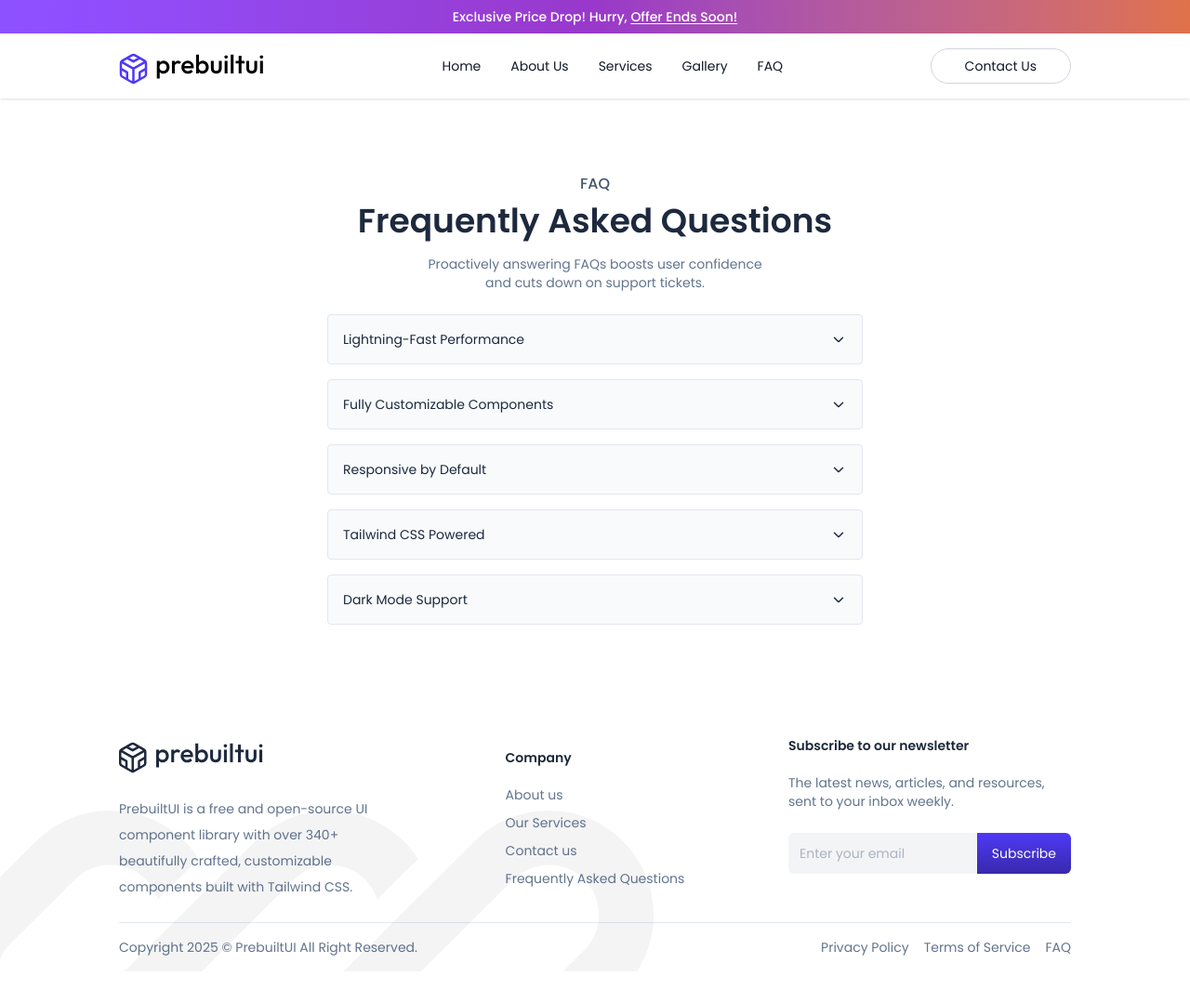
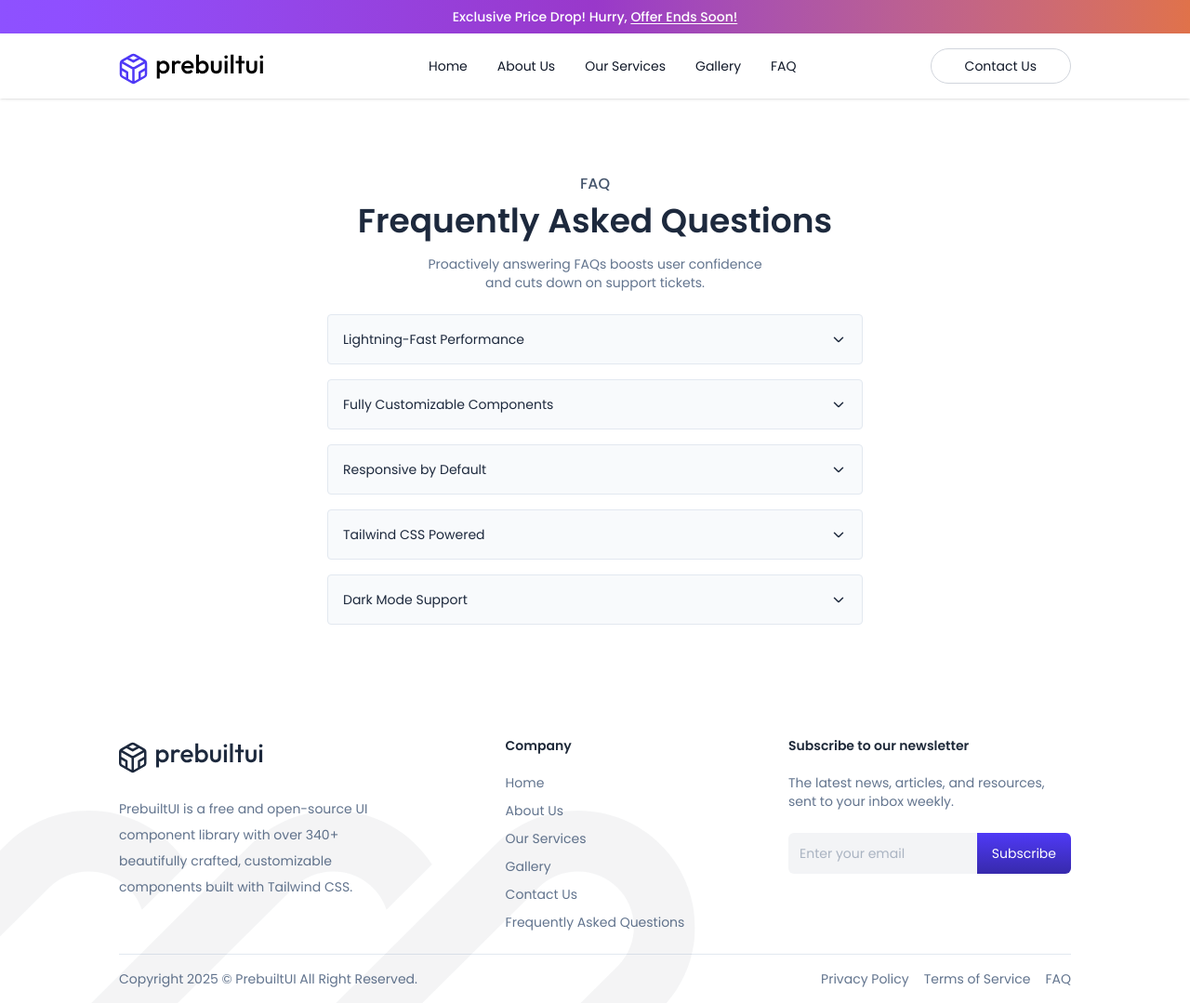
Before and after one commit to templeajuzie/tersotex-web, a Next.js app: page /faq in a window 1280 px wide. Shown: the whole page at 93% size. Before the commit the page ends 1045 px from the top, so only its background shows below. Built offline with nearby package versions, Linux system fonts and the light colour scheme.

Commit message:
feat: Update footer navigation links, enhance gallery component responsiveness, and refine header text and page layout.

```diff
--- a/app/page.tsx
+++ b/app/page.tsx
@@ -13,7 +13,7 @@ export default function Home() {
     <div className="">
       <Header />
       <Hero />
-      <div className="flex flex-col gap-10">
+      <div className="flex flex-col gap-y-10">
         <Brands />
         <ServicesSnipet />
         <GallerySnippet />
--- a/components/Footer.tsx
+++ b/components/Footer.tsx
@@ -60,16 +60,22 @@ const Footer = () => {
         <div className="flex flex-col lg:items-center lg:justify-center">
           <div className="flex flex-col text-sm space-y-2.5">
             <h2 className="font-semibold mb-5 text-gray-800">Company</h2>
-            <Link className="hover:text-slate-600 transition" href="#">
-              About us
+            <Link className="hover:text-slate-600 transition" href="/">
+              Home
             </Link>
-            <Link className="hover:text-slate-600 transition" href="#">
+            <Link className="hover:text-slate-600 transition" href="/about">
+              About Us
+            </Link>
+            <Link className="hover:text-slate-600 transition" href="services">
               Our Services
             </Link>
-            <Link className="hover:text-slate-600 transition" href="#">
-              Contact us
+            <Link className="hover:text-slate-600 transition" href="services">
+              Gallery
             </Link>
-            <Link className="hover:text-slate-600 transition" href="#">
+            <Link className="hover:text-slate-600 transition" href="/contact">
+              Contact Us
+            </Link>
+            <Link className="hover:text-slate-600 transition" href="/faq">
               Frequently Asked Questions
             </Link>
           </div>
--- a/components/Gallery.tsx
+++ b/components/Gallery.tsx
@@ -1,6 +1,6 @@
 export default function GallerySnippet() {
   return (
-    <>
+    <div className="hidden md:block">
       <style>{`
                 @import url('https://fonts.googleapis.com/css2?family=Poppins:ital,wght@0,100;0,200;0,300;0,400;0,500;0,600;0,700;0,800;0,900;1,100;1,200;1,300;1,400;1,500;1,600;1,700;1,800;1,900&display=swap');
 
@@ -61,6 +61,6 @@ export default function GallerySnippet() {
           </div>
         </div>
       </div>
-    </>
+    </div>
   );
 }
--- a/components/Header.tsx
+++ b/components/Header.tsx
@@ -49,7 +49,7 @@ const Header = () => {
           </li>
           <li>
             <Link href="/services" className="text-sm">
-              Services
+              Our Services
             </Link>
           </li>
           <li>
```
